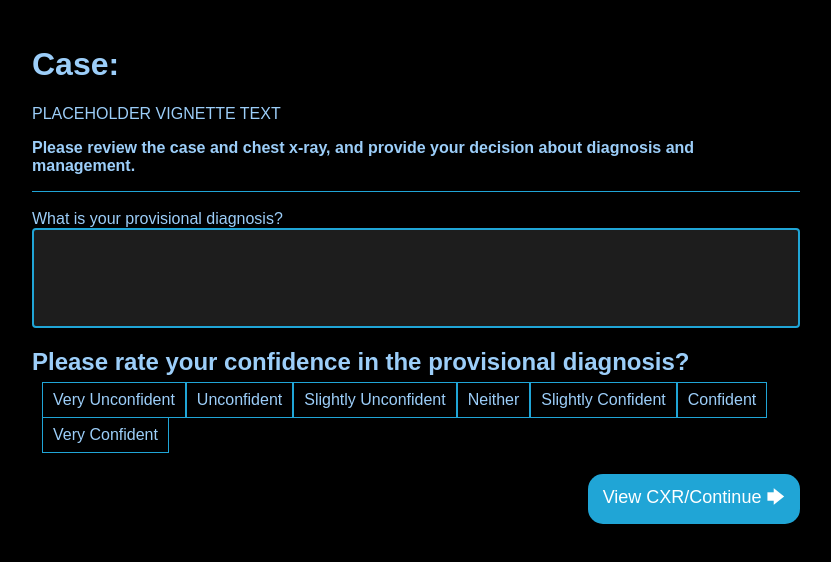
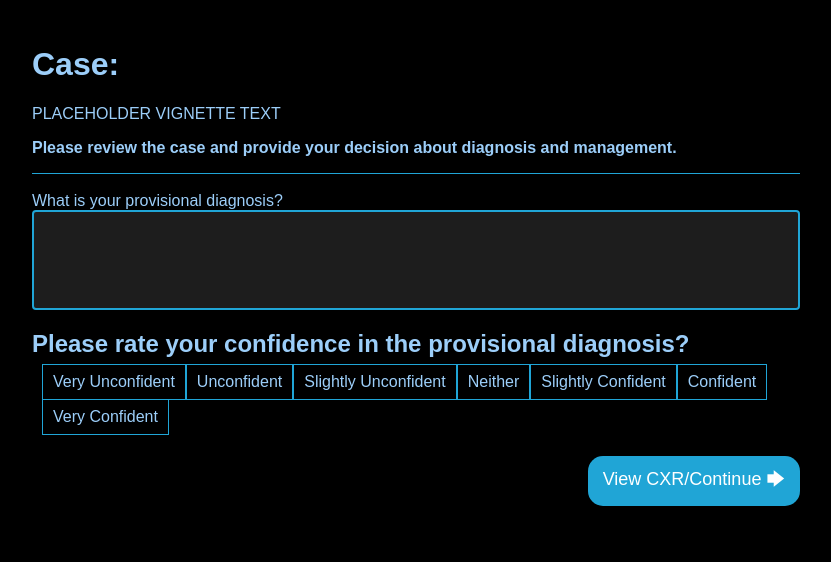
Before and after one commit to Radsi-Jay/XRay-Experiment, a plain HTML site: page index.html in a window 1280 px wide. Both pictures are taken after a click on the button "Begin Trial". Shown: the whole page, without its empty margins (249-1080 px from the left). Drawn offline with nearby package versions, Linux system fonts and the light colour scheme.

Commit message:
Prompt rewording on page 1

```diff
--- a/index.html
+++ b/index.html
@@ -26,7 +26,7 @@
                 PLACEHOLDER VIGNETTE TEXT
             </p>
             <p style="font-weight: bold;">
-                Please review the case and chest x-ray, and provide your decision
+                Please review the case and provide your decision
                 about diagnosis and management.
             </p>
             <div style="height: 1px; width: 100%; background-color:#20a5d6;"></div>
```
